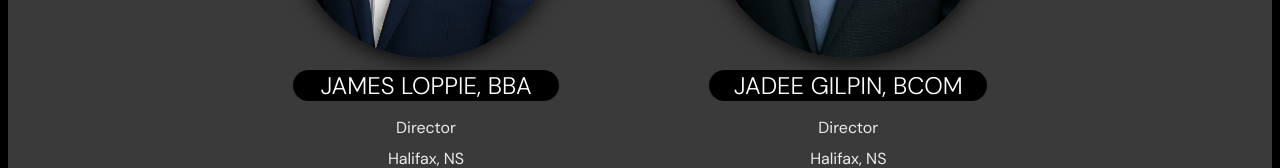
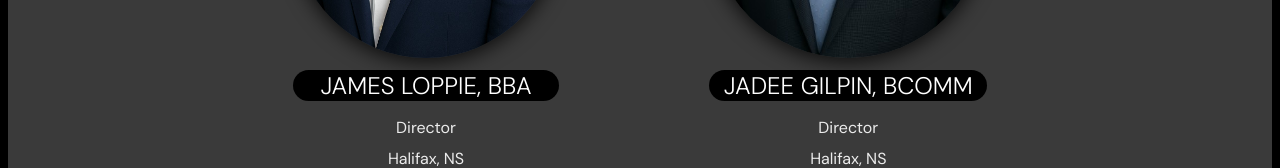
Before and after one commit to kezocodes/loppiegilpin.com, a plain HTML site: page index.html in a window 1280 px wide. Shown: the part 1647-1815 px from the top of the page. Drawn offline with Linux system fonts and the light colour scheme; a script that the page names is missing.

Commit message:
Update index.html

```diff
--- a/index.html
+++ b/index.html
@@ -108,7 +108,7 @@
                 <h2>Meet the Founders</h2>
                 <div class="main-content-founders">
                     <div class="content-image"><img src="images/JamesAI.jpg"><h1>JAMES LOPPIE, BBA</h1><p>Director</p><p>Halifax, NS</p></div>
-                <div class="content-image"><img src="images/JadeeAI.jpg"><h1>JADEE GILPIN, BCOM</h1><p>Director</p><p>Halifax, NS</p></div>
+                <div class="content-image"><img src="images/JadeeAI.jpg"><h1>JADEE GILPIN, BCOMM</h1><p>Director</p><p>Halifax, NS</p></div>
         </div>
 <br>
 <br>
```
